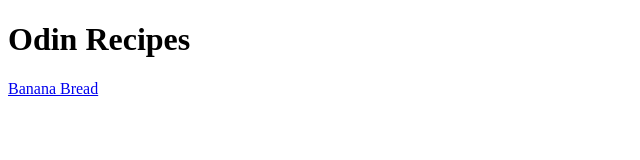
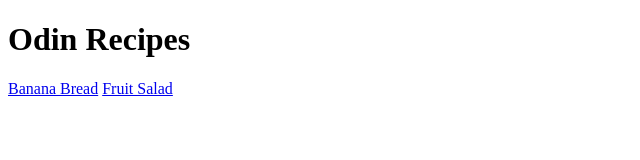
Before and after one commit to koonixdev/odin-recipes, a plain HTML site: page index.html in a window 1280 px wide. Shown: the full height of the page, 0-640 px from the left. Drawn offline with Linux system fonts and the light colour scheme.

Commit message:
Add link to fruit salad recipe in index.html

```diff
--- a/index.html
+++ b/index.html
@@ -10,5 +10,6 @@
   <h1>Odin Recipes</h1>
 
   <a href="./recipes/banana-bread.html">Banana Bread</a>
+  <a href="./recipes/fruit-salad.html">Fruit Salad</a>
 
 </body>
```
